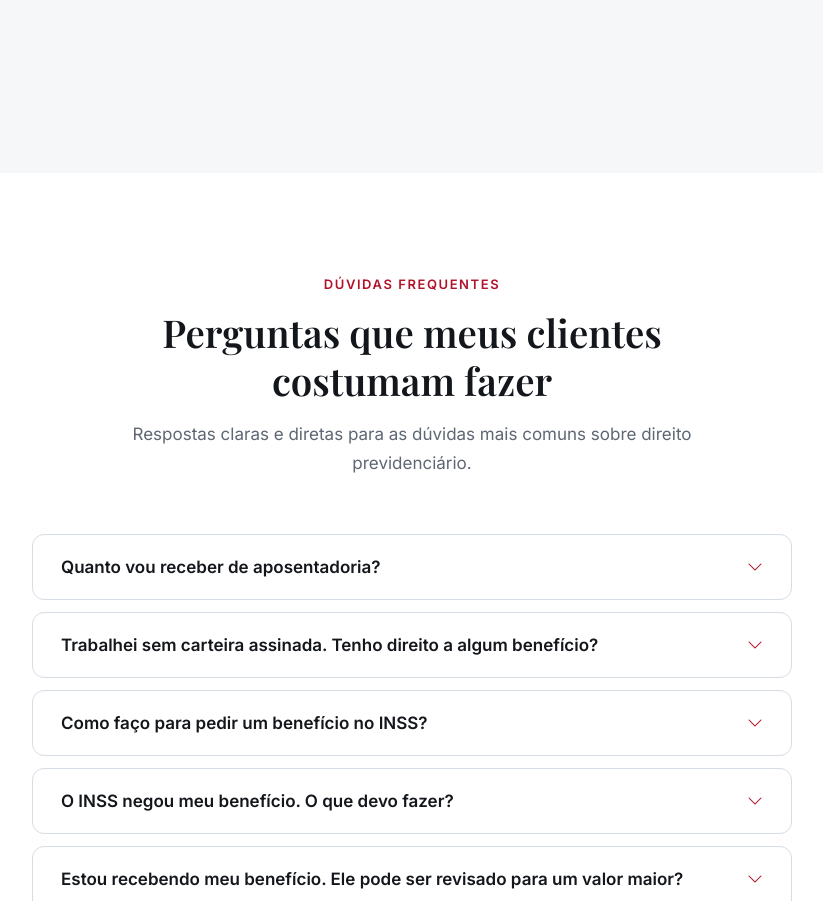
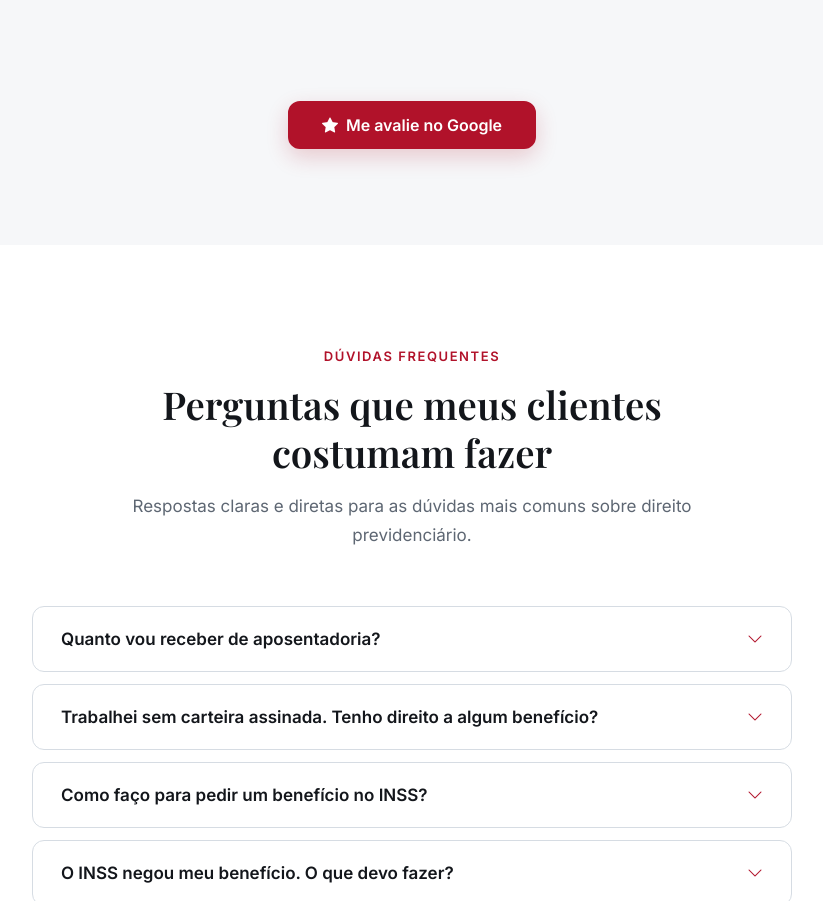
Before and after one commit to Luqtta/Kelly-Cristina-Site, a website: page index.html in a window 1280 px wide. Shown: the part 5758-6659 px from the top of the page, without its empty margins (228-1051 px from the left). Drawn offline with nearby package versions, Linux system fonts and the light colour scheme; no server answers.

Commit message:
Add Google review CTA button below testimonials carousel

```diff
--- a/css/styles.css
+++ b/css/styles.css
@@ -985,6 +985,12 @@ p:last-child {
   align-items: stretch;
 }
 
+.testimonials__cta {
+  margin-top: 1.5rem;
+  display: flex;
+  justify-content: center;
+}
+
 .swiper-pagination {
   bottom: 0.2rem !important;
   z-index: 1;
--- a/index.html
+++ b/index.html
@@ -400,6 +400,18 @@
         <div class="swiper-button-prev"></div>
         <div class="swiper-button-next"></div>
       </div>
+
+      <div class="testimonials__cta" data-aos="fade-up" data-aos-delay="140">
+        <a
+          href="https://www.google.com/maps/place/Kelly+Cristina+Advogada+Previdenci%C3%A1rio/@-16.288445,-48.9313464,17z/data=!4m14!1m5!8m4!1e1!2s117308330506095186068!3m1!1e1!3m7!1s0x935ea50c4ca93a91:0xa3345bf7ea504dec!8m2!3d-16.2884502!4d-48.9287661!9m1!1b1!16s%2Fg%2F11lbqdlyft?entry=ttu&amp;g_ep=EgoyMDI2MDMyNC4wIKXMDSoASAFQAw%3D%3D"
+          class="btn btn-gold"
+          target="_blank"
+          rel="noopener noreferrer"
+          aria-label="Avaliar no Google">
+          <i class="bi bi-star-fill"></i>
+          Me avalie no Google
+        </a>
+      </div>
     </div>
   </section>
 
```
